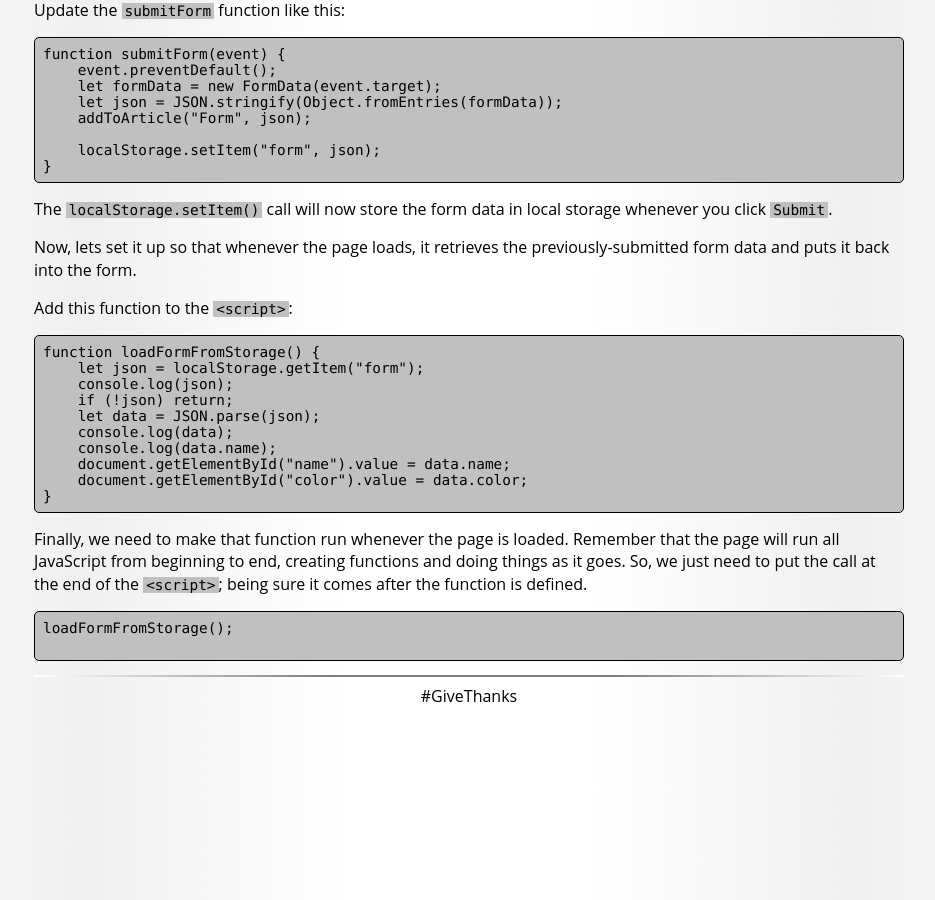
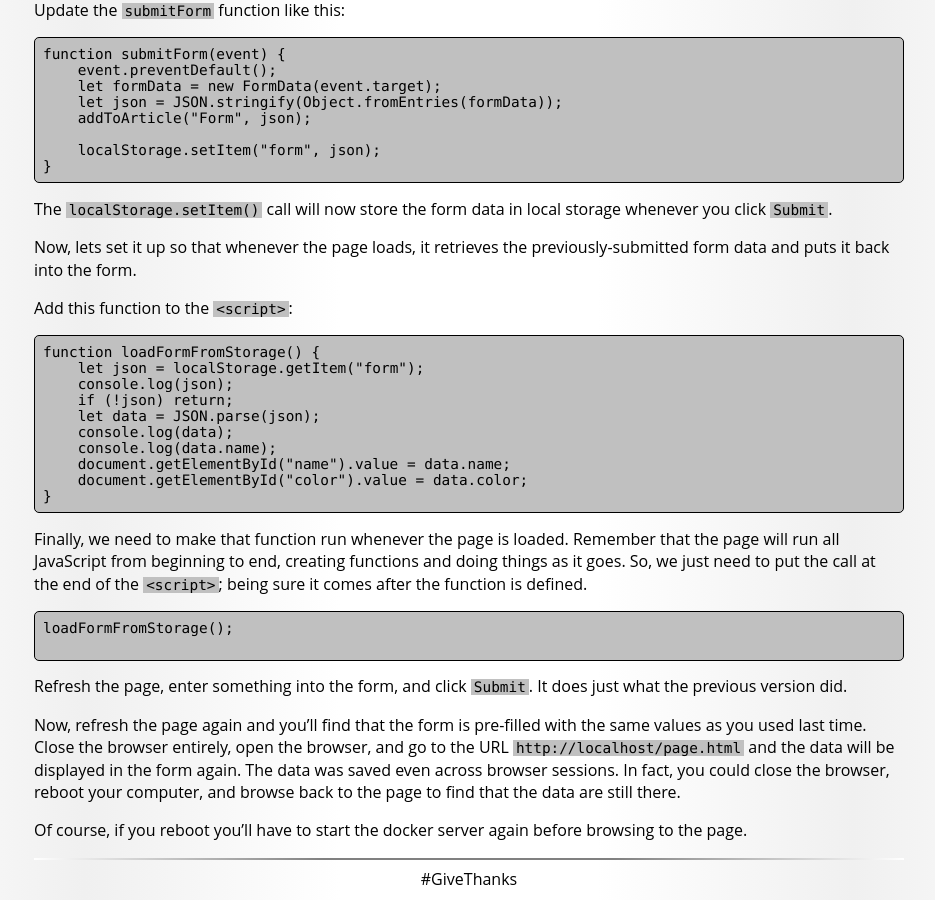
Before and after one commit to BYU-ITC-210/BYU-ITC-210.github.io, a Jekyll site: the page built from walkthrough/JSON-localStorage.md, in a window 1280 px wide and 900 px high, scrolled down 3146 px. Shown: the whole window, without its empty margins (171-1106 px from the left). Built offline with Jekyll 4.4.1, drawn with Linux system fonts in a browser that asks for light colours; some web fonts are replaced; before the commit the page ends 3864 px from its top, so only the background shows below that.

Commit message:
Update JSON walkthrough

````diff
--- a/walkthrough/JSON-localStorage.md
+++ b/walkthrough/JSON-localStorage.md
@@ -204,3 +204,9 @@ Finally, we need to make that function run whenever the page is loaded. Remember
 loadFormFromStorage();
 
 ```
+
+Refresh the page, enter something into the form, and click `Submit`. It does just what the previous version did.
+
+Now, refresh the page again and you'll find that the form is pre-filled with the same values as you used last time. Close the browser entirely, open the browser, and go to the URL `http://localhost/page.html` and the data will be displayed in the form again. The data was saved even across browser sessions. In fact, you could close the browser, reboot your computer, and browse back to the page to find that the data are still there.
+
+Of course, if you reboot you'll have to start the docker server again before browsing to the page.
````
